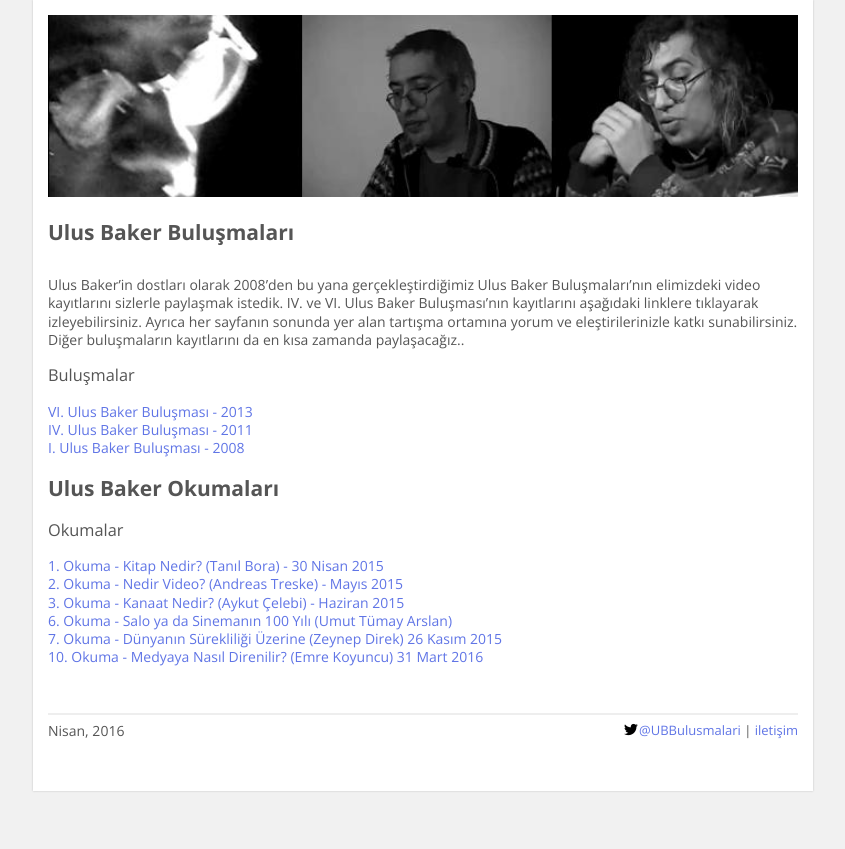
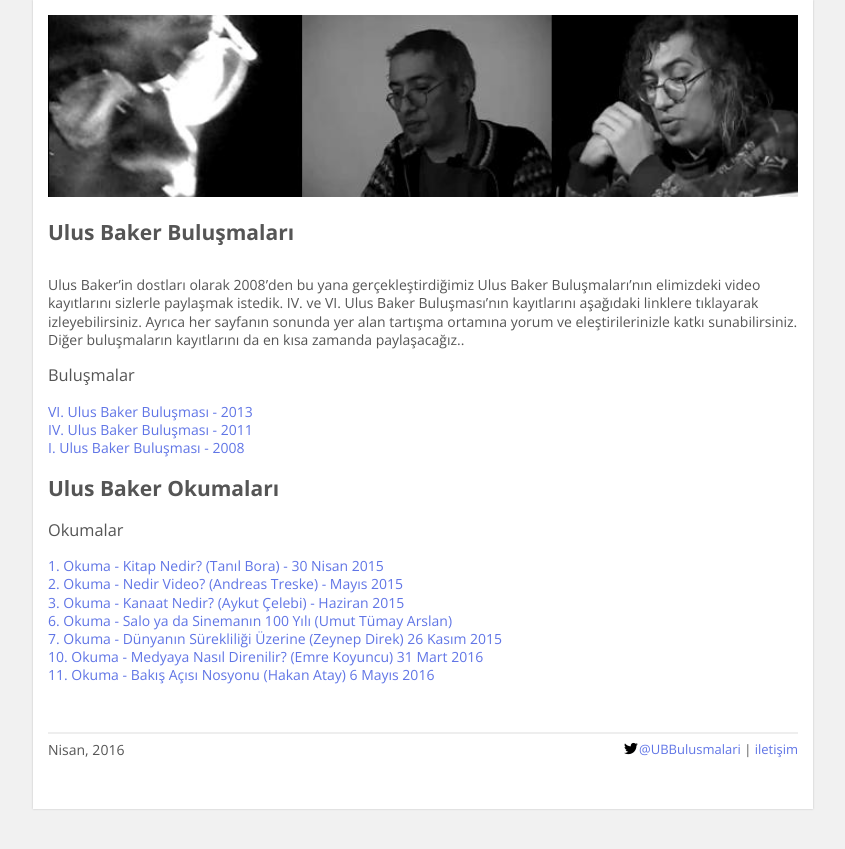
Before and after one commit to ulusbakerbulusmalari/ulusbakerbulusmalari.com, a Jekyll site: the page built from index.html, in a window 1280 px wide. Shown: the top 849 px of the page, without its empty margins (217-1062 px from the left). Built offline with Jekyll 4.4.1, drawn with Linux system fonts in a browser that asks for light colours; nearby versions of some CDN libraries; Markdown is read by kramdown in place of the engine named in the settings.

Commit message:
Update index.html

```diff
--- a/index.html
+++ b/index.html
@@ -41,6 +41,9 @@ layout: default
 <div>
   <a href="okumalar/okuma10.html">10. Okuma - Medyaya Nasıl Direnilir? (Emre Koyuncu) 31 Mart 2016</a>
 </div>
+<div>
+  <a href="okumalar/okuma11.html">11. Okuma - Bakış Açısı Nosyonu (Hakan Atay) 6 Mayıs 2016</a>
+</div>
 
 <div id="footer">
   <hr>
```
